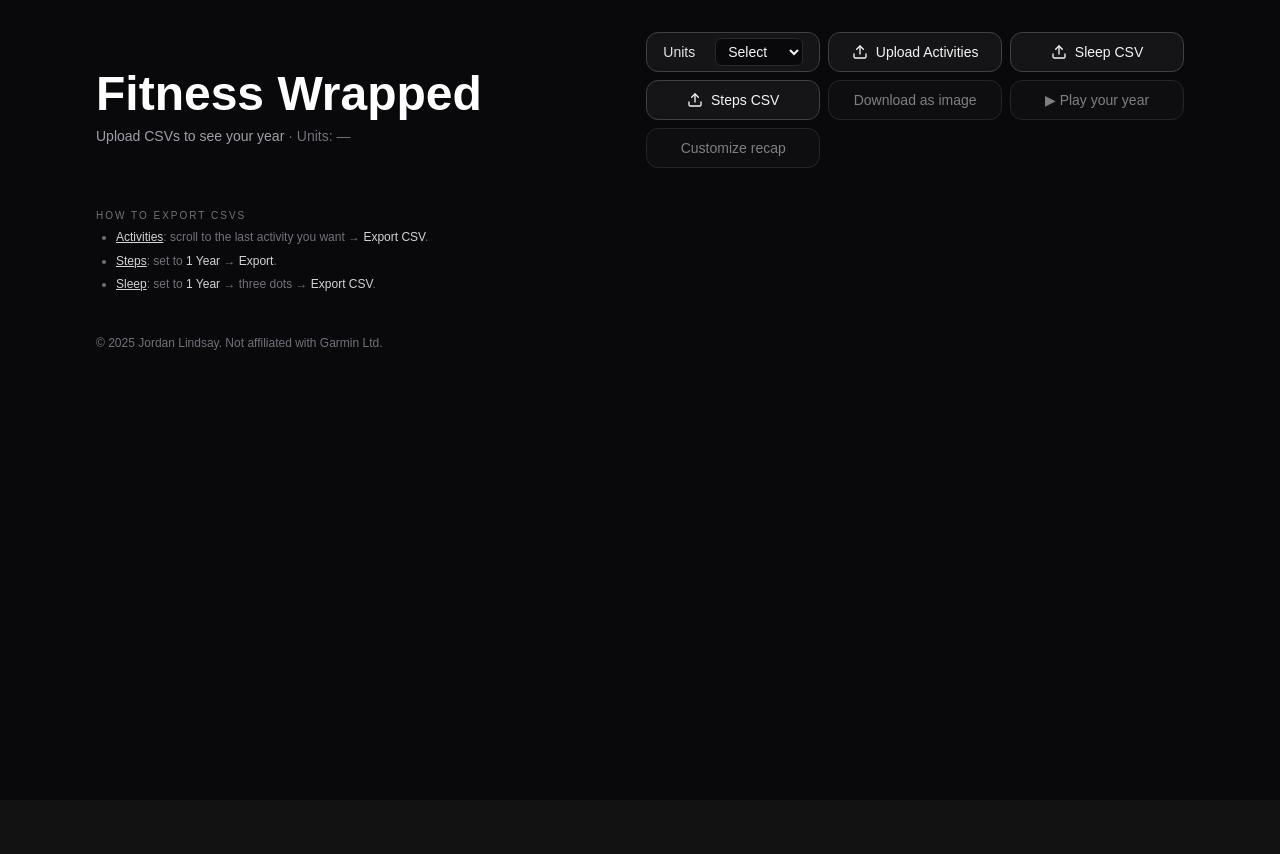
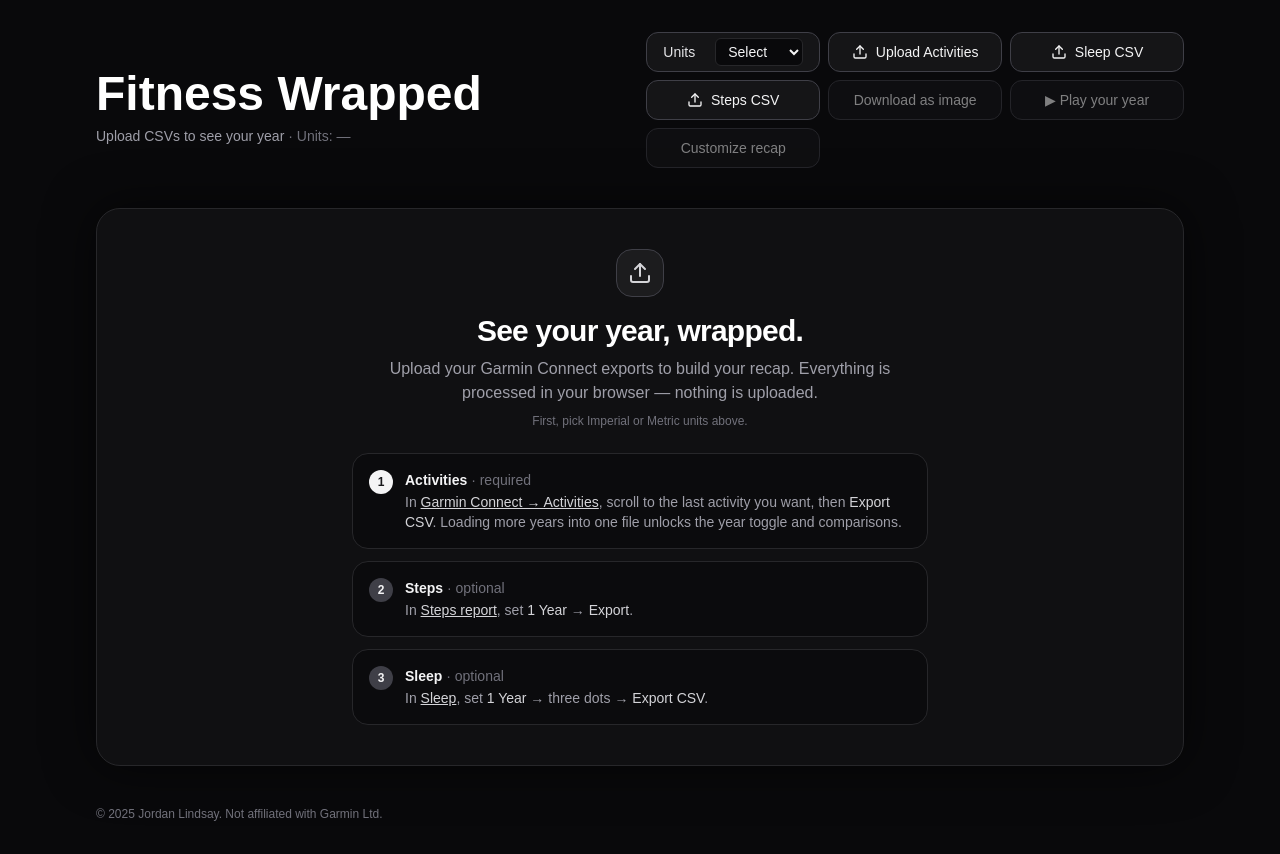
Before and after one commit to CorpseReviver02/GarminWrapped, a Next.js app: page / in a window 1280 px wide. Before the commit the page ends 800 px from the top, so only its background shows below. Built offline with nearby package versions, Linux system fonts and the light colour scheme.

Commit message:
Add files via upload

```diff
--- a/app/page.tsx
+++ b/app/page.tsx
@@ -7,6 +7,7 @@ import * as htmlToImage from 'html-to-image';
 import {
   Activity, Flame, HeartPulse, LineChart, Mountain, Timer,
   CalendarDays, Trophy, Dumbbell, Zap, Upload, Bike, Waves, Route,
+  Footprints, Ruler,
 } from 'lucide-react';
 
 // ---- Extracted logic modules (see /lib) ----
@@ -15,6 +16,7 @@ import type {
   ActivityTypeSummary, RawRow, Raw2D, CsvRow, UnitHint,
 } from '../lib/types';
 import { parseCsvFile, PAPA_ROWS_CONFIG } from '../lib/parse';
+import { detectCsvKind } from '../lib/detect';
 import {
   formatDurationLong, formatDurationHMS, formatDurationMinutesToHuman,
   formatPacePerUnit, formatSwimPacePer100m,
@@ -64,6 +66,9 @@ function DeltaChip({ delta, lowerIsBetter = false }: { delta: MetricDelta; lower
   return <span className={`text-xs font-semibold ${color}`}>{label}</span>;
 }
 
+const RECAP_STORAGE_KEY = 'fw_recap_stat_ids_v1';
+const DEFAULT_RECAP_IDS = ['distance', 'time', 'sessions', 'calories', 'maxHr', 'elevation', 'steps', 'sleep'];
+
 export default function Home() {
   const [unitSystem, setUnitSystem] = useState<UnitSystem | null>(null);
 
@@ -74,9 +79,8 @@ export default function Home() {
   const [trendSport, setTrendSport] = useState<'all' | 'run' | 'bike' | 'swim' | 'other'>('all');
   const [storyOpen, setStoryOpen] = useState(false);
   const [showRecapCustomize, setShowRecapCustomize] = useState(false);
-  const [recapStatIds, setRecapStatIds] = useState<string[]>([
-    'distance', 'time', 'sessions', 'calories', 'maxHr', 'elevation', 'steps', 'sleep',
-  ]);
+  const [recapStatIds, setRecapStatIds] = useState<string[]>(DEFAULT_RECAP_IDS);
+  const [recapHydrated, setRecapHydrated] = useState(false);
   const [error, setError] = useState<string | null>(null);
 
   const [sleepMetrics, setSleepMetrics] = useState<SleepMetrics | null>(null);
@@ -96,6 +100,19 @@ export default function Home() {
       const results = await parseCsvFile<RawRow>(file, PAPA_ROWS_CONFIG);
       const raw2D = (results.data as Raw2D).filter(r => Array.isArray(r) && r.length > 0);
       if (!raw2D.length) throw new Error('No activity rows found.');
+
+      const kind = detectCsvKind(raw2D);
+      if (kind === 'sleep' || kind === 'steps') {
+        setActivityRows(null);
+        setActivityUnitHints(null);
+        setFocusYear(null);
+        setError(
+          kind === 'sleep'
+            ? 'That looks like your Sleep export — upload it under “Sleep CSV”.'
+            : 'That looks like your Steps export — upload it under “Steps CSV”.',
+        );
+        return;
+      }
 
       // Header hints for unit auto-detect
       const header = raw2D[0] as unknown[] as string[];
@@ -134,6 +151,18 @@ export default function Home() {
       const results = await parseCsvFile<RawRow>(file, PAPA_ROWS_CONFIG);
       const raw2D = (results.data as Raw2D).filter(r => r && r.length > 0);
       if (!raw2D.length) throw new Error('No sleep rows found.');
+
+      const kind = detectCsvKind(raw2D);
+      if (kind === 'activities' || kind === 'steps') {
+        setSleepMetrics(null);
+        setSleepError(
+          kind === 'activities'
+            ? 'That looks like your Activities export — use “Upload Activities”.'
+            : 'That looks like your Steps export — upload it under “Steps CSV”.',
+        );
+        return;
+      }
+
       const rows = mapSleepRowsByIndex(raw2D);
       const m = computeSleepMetrics(rows);
       setSleepMetrics(m);
@@ -152,6 +181,18 @@ export default function Home() {
       const results = await parseCsvFile<RawRow>(file, PAPA_ROWS_CONFIG);
       const raw2D = (results.data as Raw2D).filter(r => r && r.length > 0);
       if (!raw2D.length) throw new Error('No steps rows found.');
+
+      const kind = detectCsvKind(raw2D);
+      if (kind === 'activities' || kind === 'sleep') {
+        setStepsMetrics(null);
+        setStepsError(
+          kind === 'activities'
+            ? 'That looks like your Activities export — use “Upload Activities”.'
+            : 'That looks like your Sleep export — upload it under “Sleep CSV”.',
+        );
+        return;
+      }
+
       const rows = mapStepsRowsByIndex(raw2D);
       const m = computeStepsMetrics(rows);
       setStepsMetrics(m);
@@ -211,6 +252,31 @@ export default function Home() {
   useEffect(() => {
     setTrendSport('all');
   }, [focusYear]);
+
+  // Load the saved recap selection once on mount (client only), then persist changes.
+  useEffect(() => {
+    try {
+      const raw = localStorage.getItem(RECAP_STORAGE_KEY);
+      if (raw) {
+        const parsed: unknown = JSON.parse(raw);
+        if (Array.isArray(parsed) && parsed.every((x) => typeof x === 'string')) {
+          setRecapStatIds(parsed as string[]);
+        }
+      }
+    } catch {
+      /* ignore unavailable/blocked storage */
+    }
+    setRecapHydrated(true);
+  }, []);
+
+  useEffect(() => {
+    if (!recapHydrated) return; // don't overwrite storage before the initial load
+    try {
+      localStorage.setItem(RECAP_STORAGE_KEY, JSON.stringify(recapStatIds));
+    } catch {
+      /* ignore */
+    }
+  }, [recapHydrated, recapStatIds]);
   const step = stepsMetrics;
 
   const isMetric = unitSystem === 'metric';
@@ -727,6 +793,61 @@ export default function Home() {
         </div>
         </header>
 
+        {/* First-run onboarding */}
+        {!m && (
+          <section className="rounded-3xl border border-zinc-800 bg-zinc-900/50 p-6 sm:p-10 shadow-[0_0_50px_rgba(0,0,0,0.6)]">
+            <div className="mx-auto max-w-xl text-center">
+              <div className="mx-auto mb-4 h-12 w-12 rounded-2xl bg-white/5 border border-zinc-700 flex items-center justify-center">
+                <Upload className="w-6 h-6 text-zinc-300" />
+              </div>
+              <h2 className="text-2xl sm:text-3xl font-bold tracking-tight">See your year, wrapped.</h2>
+              <p className="mt-2 text-sm sm:text-base text-zinc-400">
+                Upload your Garmin Connect exports to build your recap. Everything is processed in your browser — nothing is uploaded.
+              </p>
+              <p className="mt-2 text-xs text-zinc-500">First, pick Imperial or Metric units above.</p>
+
+              <ol className="mt-6 space-y-3 text-left">
+                <li className="flex gap-3 rounded-2xl border border-zinc-800 bg-black/30 p-4">
+                  <span className="shrink-0 h-6 w-6 rounded-full bg-zinc-100 text-zinc-900 text-xs font-bold flex items-center justify-center">1</span>
+                  <div className="text-sm">
+                    <span className="font-semibold text-zinc-100">Activities</span>
+                    <span className="text-zinc-500"> · required</span>
+                    <div className="text-zinc-400 mt-0.5">
+                      In{' '}
+                      <a className="text-zinc-300 underline hover:text-white" href="https://connect.garmin.com/modern/activities" target="_blank" rel="noreferrer">Garmin Connect → Activities</a>
+                      , scroll to the last activity you want, then <span className="text-zinc-300">Export CSV</span>. Loading more years into one file unlocks the year toggle and comparisons.
+                    </div>
+                  </div>
+                </li>
+                <li className="flex gap-3 rounded-2xl border border-zinc-800 bg-black/30 p-4">
+                  <span className="shrink-0 h-6 w-6 rounded-full bg-zinc-700 text-zinc-100 text-xs font-bold flex items-center justify-center">2</span>
+                  <div className="text-sm">
+                    <span className="font-semibold text-zinc-100">Steps</span>
+                    <span className="text-zinc-500"> · optional</span>
+                    <div className="text-zinc-400 mt-0.5">
+                      In{' '}
+                      <a className="text-zinc-300 underline hover:text-white" href="https://connect.garmin.com/modern/report/29/wellness/last_year" target="_blank" rel="noreferrer">Steps report</a>
+                      , set <span className="text-zinc-300">1 Year</span> → <span className="text-zinc-300">Export</span>.
+                    </div>
+                  </div>
+                </li>
+                <li className="flex gap-3 rounded-2xl border border-zinc-800 bg-black/30 p-4">
+                  <span className="shrink-0 h-6 w-6 rounded-full bg-zinc-700 text-zinc-100 text-xs font-bold flex items-center justify-center">3</span>
+                  <div className="text-sm">
+                    <span className="font-semibold text-zinc-100">Sleep</span>
+                    <span className="text-zinc-500"> · optional</span>
+                    <div className="text-zinc-400 mt-0.5">
+                      In{' '}
+                      <a className="text-zinc-300 underline hover:text-white" href="https://connect.garmin.com/modern/sleep" target="_blank" rel="noreferrer">Sleep</a>
+                      , set <span className="text-zinc-300">1 Year</span> → three dots → <span className="text-zinc-300">Export CSV</span>.
+                    </div>
+                  </div>
+                </li>
+              </ol>
+            </div>
+          </section>
+        )}
+
         {/* Distance + Core */}
         {m && (
           <div className="space-y-5 sm:space-y-6">
@@ -905,7 +1026,7 @@ export default function Home() {
             {/* Averages */}
             <section className="grid gap-4 sm:gap-5 md:grid-cols-3">
               <StatCard icon={Timer} value={avgDurationStr} label="Avg duration" helper="Per session." />
-              <StatCard icon={Activity} value={avgDistanceStr} label="Avg distance" helper="Per activity." />
+              <StatCard icon={Ruler} value={avgDistanceStr} label="Avg distance" helper="Per activity." />
               <StatCard icon={CalendarDays} value={mostActiveMonthStr || '--'} label="Most active month" helper="Where you stacked the most time." />
             </section>
 
@@ -915,7 +1036,7 @@ export default function Home() {
               <div className="bg-gradient-to-br from-red-600/40 via-orange-500/30 to-zinc-900/90 border border-red-400/50 rounded-3xl p-5 sm:p-6 shadow-[0_0_40px_rgba(0,0,0,0.7)]">
                 <div className="flex items-center gap-3 mb-4">
                   <div className="h-9 w-9 rounded-2xl bg-black/40 flex items-center justify-center border border-white/10">
-                    <Activity className="w-5 h-5 text-red-200" />
+                    <Footprints className="w-5 h-5 text-red-200" />
                   </div>
                   <div>
                     <p className="text-xs uppercase tracking-[0.2em] text-red-200">Running</p>
@@ -1205,7 +1326,8 @@ export default function Home() {
 )}
 
 
-                {/* How to export (Garmin Connect) */}
+        {/* How to export (Garmin Connect) — quick reference once data is loaded */}
+        {m && (
         <div className="mt-3 text-xs text-zinc-500 leading-relaxed">
           <p className="text-[10px] uppercase tracking-[0.2em] text-zinc-500 mb-1">How to export CSVs</p>
           <ul className="list-disc pl-5 space-y-1">
@@ -1244,6 +1366,7 @@ export default function Home() {
             </li>
           </ul>
         </div>
+        )}
 
         <footer className="mt-10 text-xs text-zinc-500">
           <p>© 2025 Jordan Lindsay. Not affiliated with Garmin Ltd.</p>
--- /dev/null
+++ b/lib/detect.ts
@@ -0,0 +1,69 @@
+// lib/detect.ts — Lightweight CSV-kind detection.
+// Used to give a helpful "this file belongs in another slot" message when a user
+// uploads the wrong Garmin export (e.g., a Sleep CSV into the Activities slot).
+
+import { normalizeKey } from './activity-columns';
+
+export type CsvKind = 'activities' | 'sleep' | 'steps' | 'unknown';
+
+function str(v: unknown): string {
+  return String(v ?? '').replace(/\u00A0/g, ' ').trim();
+}
+
+function isDurationLike(v: unknown): boolean {
+  const s = str(v);
+  return /^\d{1,2}:\d{2}$/.test(s) || /\d\s*h(\s|$)/i.test(s) || /\bmin\b/i.test(s);
+}
+
+function isScoreLike(v: unknown): boolean {
+  const s = str(v);
+  if (!/^\d{1,3}$/.test(s)) return false;
+  const n = parseInt(s, 10);
+  return n >= 1 && n <= 100;
+}
+
+function isStepCount(v: unknown): boolean {
+  const s = str(v).replace(/[,\s]/g, '');
+  if (!/^\d+$/.test(s)) return false;
+  const n = parseInt(s, 10);
+  return n >= 1500 && n <= 500000;
+}
+
+/**
+ * Best-effort classification of a parsed (headerless) CSV grid.
+ * "activities" is the most reliable signal (a dedicated Activity Type column or a
+ * wide multi-metric export). Sleep/steps fall back to keyword + body heuristics.
+ */
+export function detectCsvKind(raw2D: unknown[][]): CsvKind {
+  if (!raw2D.length) return 'unknown';
+
+  const header = (raw2D[0] as unknown[]).map((h) => normalizeKey(str(h)));
+  const headerStr = header.join('|');
+  const cols = header.length;
+
+  // Activities: a dedicated "Activity Type" column, or a wide multi-metric export.
+  const hasActivityType = header.some((h) => h.includes('activitytype'));
+  const wideMetric =
+    cols >= 12 &&
+    header.some((h) => h.includes('distance')) &&
+    header.some((h) => h.includes('calories'));
+  if (hasActivityType || wideMetric) return 'activities';
+
+  // Header keyword hints (a few languages).
+  if (/steps|pas|schritte|pasos|stappen/.test(headerStr)) return 'steps';
+  if (/sleep|schlaf|sommeil|sueno|slaap/.test(headerStr)) return 'sleep';
+
+  // Body heuristics on the first several rows.
+  const body = raw2D.slice(1, 12) as unknown[][];
+  let sleepish = 0;
+  let stepsish = 0;
+  for (const r of body) {
+    if (!Array.isArray(r)) continue;
+    const hasDur = r.some(isDurationLike);
+    if (r.some(isScoreLike) && hasDur) sleepish += 1;
+    if (r.some(isStepCount) && !hasDur) stepsish += 1;
+  }
+  if (sleepish >= 2 && sleepish >= stepsish) return 'sleep';
+  if (stepsish >= 2) return 'steps';
+  return 'unknown';
+}
```
Also changed, not shown: components/StoryMode.tsx (+26 -5 lines).
